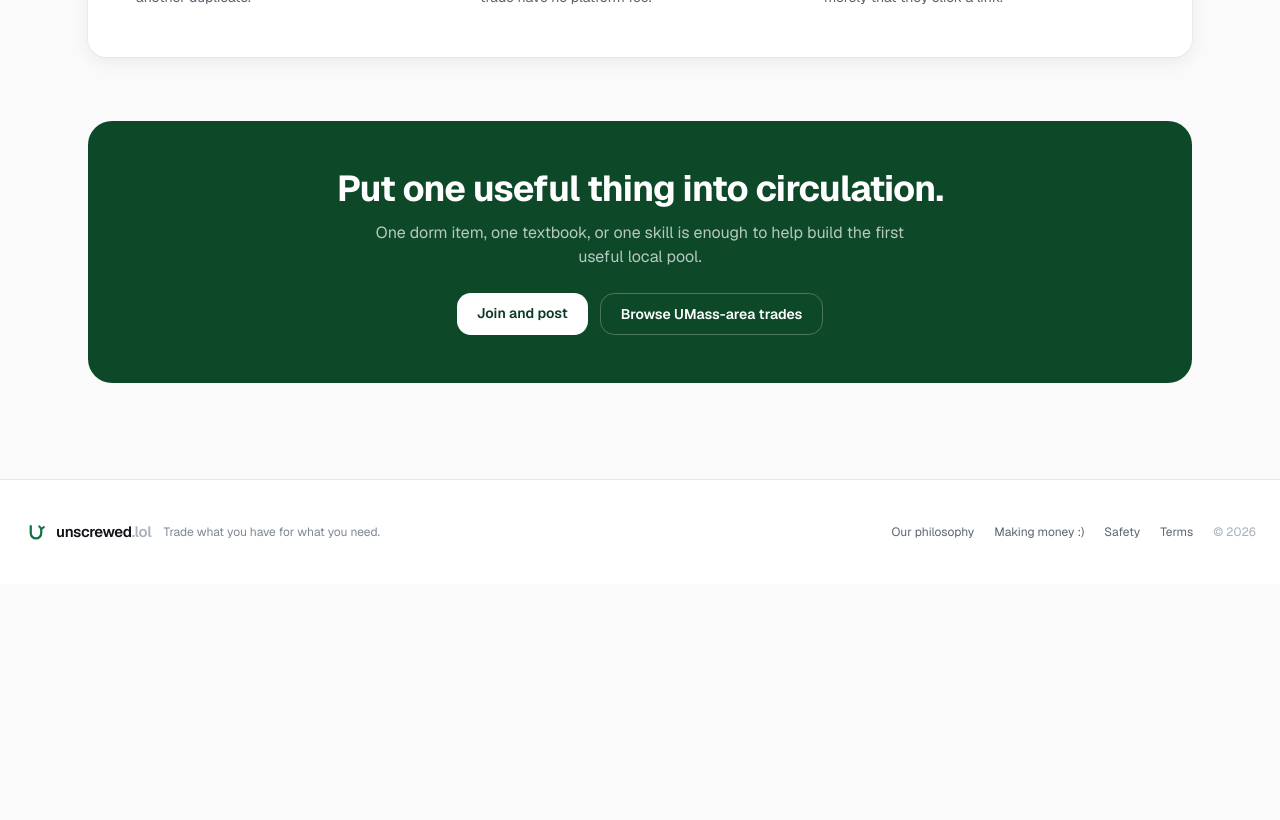
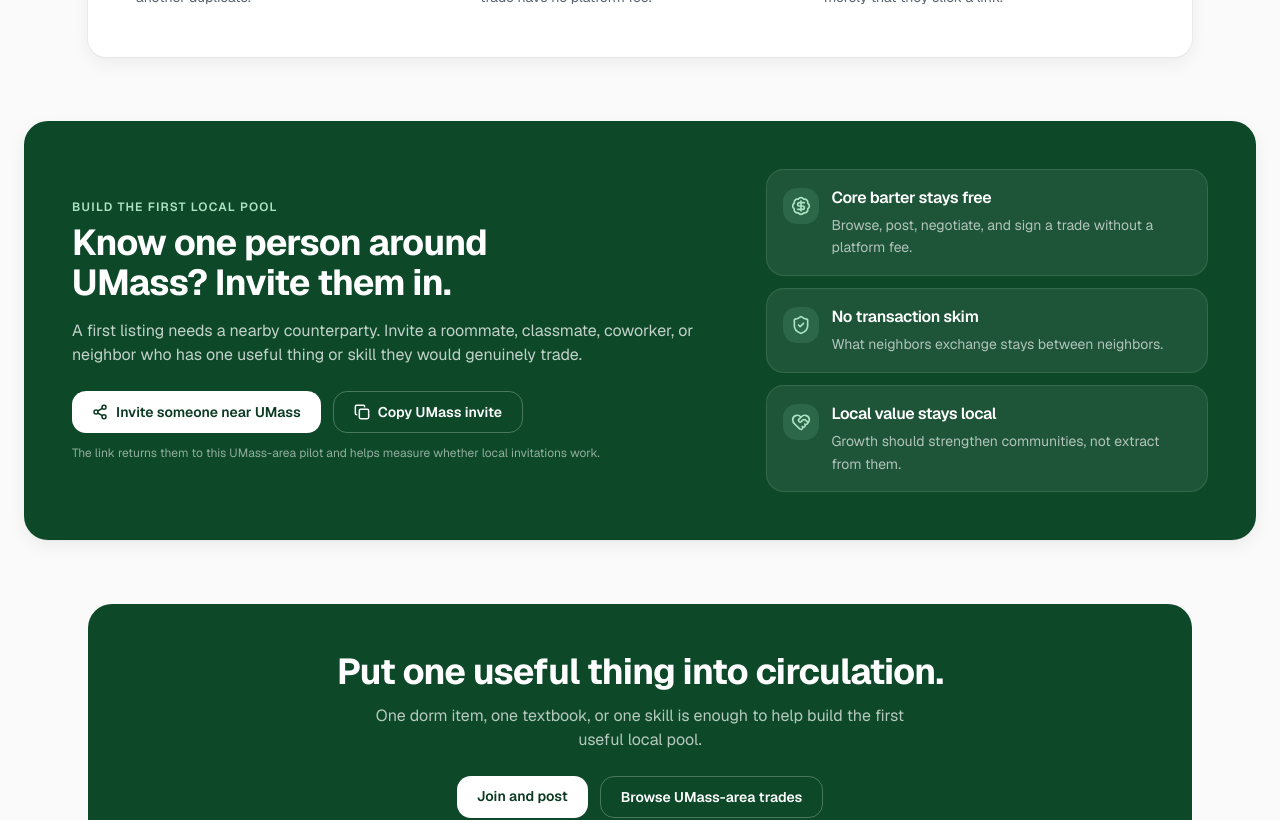
Before and after one commit to shawnbure/unscrewed, a React (Vite) app in the folder apps/web/: page /umass in a window 1280 px wide. Shown: the part 1640-2460 px from the top of the page. Before the commit the page ends 2224 px from the top, so only its background shows below. Built offline with nearby package versions, Linux system fonts and the light colour scheme; no server answers.

Commit message:
Add a local UMass invite loop

```diff
--- a/apps/web/src/pages/UMass.tsx
+++ b/apps/web/src/pages/UMass.tsx
@@ -11,6 +11,7 @@ import {
   Wrench,
 } from "lucide-react";
 import { Container } from "../ui/Container.js";
+import { InviteNeighbors } from "../ui/InviteNeighbors.js";
 import { useSession } from "../lib/session.js";
 import { withNext } from "../lib/navigation.js";
 
@@ -193,6 +194,10 @@ export default function UMassPage() {
         </div>
       </Container>
 
+      <Container size="xl" className="mt-16">
+        <InviteNeighbors audience="umass" />
+      </Container>
+
       <Container size="lg" className="mt-16">
         <div className="rounded-3xl bg-brand-800 p-8 text-center text-white sm:p-12">
           <h2 className="display text-balance text-3xl sm:text-4xl">
--- a/apps/web/src/ui/InviteNeighbors.tsx
+++ b/apps/web/src/ui/InviteNeighbors.tsx
@@ -1,4 +1,4 @@
-import { useRef, useState } from "react";
+import { useEffect, useRef, useState } from "react";
 import {
   BadgeDollarSign,
   Check,
@@ -8,23 +8,63 @@ import {
   ShieldCheck,
 } from "lucide-react";
 
-const INVITE_URL =
-  "https://unscrewed.lol/?utm_source=neighbor_invite&utm_medium=share&utm_campaign=invite_your_block";
-const INVITE_TEXT =
-  "Your neighborhood already has what you need. Trade goods and skills with nearby people—no fees and no corporate skim.";
+const GENERAL_INVITE = {
+  url: "https://unscrewed.lol/?utm_source=neighbor_invite&utm_medium=share&utm_campaign=invite_your_block",
+  title: "Invite your block to unscrewed.lol",
+  text: "Your neighborhood already has what you need. Trade goods and skills with nearby people—no fees and no corporate skim.",
+  eyebrow: "Public benefit, by design",
+  heading: "Invite your block. Make barter useful where you live.",
+  body: "A barter network becomes valuable when nearby people join it. One invitation can turn idle stuff and overlooked skills into a local safety net—while keeping value in the community that created it.",
+  shareLabel: "Share with a neighbor",
+  copyLabel: "Copy invite",
+  copiedHint: "Ready to paste into a text, group chat, or neighborhood forum.",
+  idleHint:
+    "No referral contest. Just a useful invitation from one neighbor to another.",
+};
 
-export function InviteNeighbors() {
+const UMASS_INVITE = {
+  url: "https://unscrewed.lol/umass?utm_source=umass_neighbor_invite&utm_medium=share&utm_campaign=umass_movein_fall_2026",
+  title: "Invite someone near UMass to trade",
+  text: "Help start a free UMass Amherst-area barter pool for dorm gear, textbooks, and skills. No listing fees or transaction fees.",
+  eyebrow: "Build the first local pool",
+  heading: "Know one person around UMass? Invite them in.",
+  body: "A first listing needs a nearby counterparty. Invite a roommate, classmate, coworker, or neighbor who has one useful thing or skill they would genuinely trade.",
+  shareLabel: "Invite someone near UMass",
+  copyLabel: "Copy UMass invite",
+  copiedHint: "Ready to paste into a text, campus group chat, or club channel.",
+  idleHint:
+    "The link returns them to this UMass-area pilot and helps measure whether local invitations work.",
+};
+
+interface InviteNeighborsProps {
+  audience?: "general" | "umass";
+}
+
+export function InviteNeighbors({
+  audience = "general",
+}: InviteNeighborsProps) {
   const [copied, setCopied] = useState(false);
   const resetTimer = useRef<number | null>(null);
+  const invite = audience === "umass" ? UMASS_INVITE : GENERAL_INVITE;
+
+  useEffect(
+    () => () => {
+      if (resetTimer.current) window.clearTimeout(resetTimer.current);
+    },
+    []
+  );
 
   async function copyInvite() {
     try {
-      await navigator.clipboard.writeText(`${INVITE_TEXT} ${INVITE_URL}`);
+      await navigator.clipboard.writeText(`${invite.text} ${invite.url}`);
       setCopied(true);
       if (resetTimer.current) window.clearTimeout(resetTimer.current);
       resetTimer.current = window.setTimeout(() => setCopied(false), 2500);
     } catch {
-      window.prompt("Copy this invitation and send it to a neighbor:", `${INVITE_TEXT} ${INVITE_URL}`);
+      window.prompt(
+        "Copy this invitation and send it to a neighbor:",
+        `${invite.text} ${invite.url}`
+      );
     }
   }
 
@@ -36,9 +76,9 @@ export function InviteNeighbors() {
 
     try {
       await navigator.share({
-        title: "Invite your block to unscrewed.lol",
-        text: INVITE_TEXT,
-        url: INVITE_URL,
+        title: invite.title,
+        text: invite.text,
+        url: invite.url,
       });
     } catch (error) {
       if (error instanceof DOMException && error.name === "AbortError") return;
@@ -51,15 +91,13 @@ export function InviteNeighbors() {
       <div className="grid gap-8 p-7 sm:p-10 lg:grid-cols-[1.2fr_0.8fr] lg:items-center lg:p-12">
         <div>
           <p className="text-xs font-semibold uppercase tracking-widest text-brand-200">
-            Public benefit, by design
+            {invite.eyebrow}
           </p>
           <h2 className="display mt-2 max-w-2xl text-balance text-3xl sm:text-4xl">
-            Invite your block. Make barter useful where you live.
+            {invite.heading}
           </h2>
           <p className="mt-4 max-w-2xl text-sm leading-relaxed text-white/75 sm:text-base">
-            A barter network becomes valuable when nearby people join it. One
-            invitation can turn idle stuff and overlooked skills into a local
-            safety net—while keeping value in the community that created it.
+            {invite.body}
           </p>
           <div className="mt-6 flex flex-wrap gap-3">
             <button
@@ -68,7 +106,7 @@ export function InviteNeighbors() {
               className="inline-flex items-center justify-center gap-2 rounded-xl bg-white px-5 py-2.5 text-sm font-semibold text-brand-900 transition-colors hover:bg-brand-50 focus:outline-none focus-visible:ring-4 focus-visible:ring-white/30"
             >
               <Share2 className="h-4 w-4" strokeWidth={2.25} />
-              Share with a neighbor
+              {invite.shareLabel}
             </button>
             <button
               type="button"
@@ -80,13 +118,11 @@ export function InviteNeighbors() {
               ) : (
                 <Copy className="h-4 w-4" strokeWidth={2.25} />
               )}
-              {copied ? "Invite copied" : "Copy invite"}
+              {copied ? "Invite copied" : invite.copyLabel}
             </button>
           </div>
           <p className="mt-3 text-xs text-white/55" aria-live="polite">
-            {copied
-              ? "Ready to paste into a text, group chat, or neighborhood forum."
-              : "No referral contest. Just a useful invitation from one neighbor to another."}
+            {copied ? invite.copiedHint : invite.idleHint}
           </p>
         </div>
 
```
